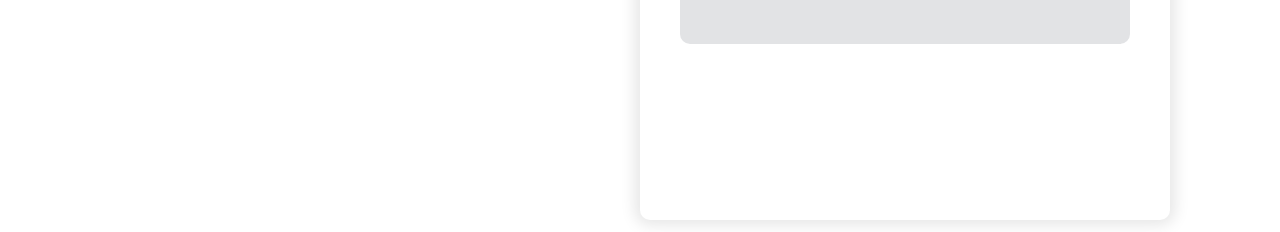
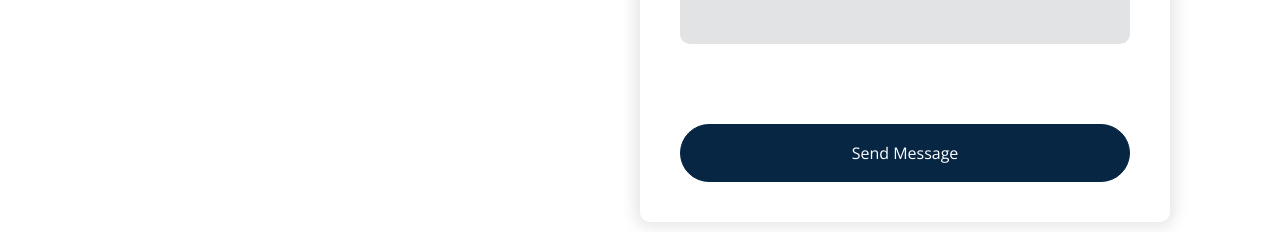
Before and after one commit to marketintelsolutions/assetmanagement, a React (Create React App) app: page /contact in a window 1280 px wide. Shown: the part 1840-2072 px from the top of the page. Built offline with nearby package versions, Linux system fonts and the light colour scheme.

Commit message:
slider adjustments

```diff
--- a/src/components/Landing/Slider.js
+++ b/src/components/Landing/Slider.js
@@ -58,10 +58,10 @@ const Slider = () => {
                             style={{ backgroundImage: `url(/construction.jpg)`, backgroundSize: 'cover' }}
                         >
                             <div className="bg-[#0000007e] relative  h-full w-full flex lg:pt-20 gap-20 items-end lg:items-center justify-end">
-                                <div className="absolute z-[1]  lg:-bottom-[62px] h-full lg:left-[-5] w-full lg:max-w-[42%] transition-opacity duration-500">
+                                <div className="absolute z-[1]  lg:-bottom-[62px] h-full lg:-left-5 w-full lg:max-w-[42%] transition-opacity duration-500">
                                     <img src={`/${slide.image}.jpg`} alt="building" className="w-full h-full object-cover" />
                                 </div>
-                                <div className="relative z-[2] w-full max-w-[90%] h-[40%] lg:max-w-[53%] text-primaryBlue bg-white px-8 py-8">
+                                <div className="relative z-[2] w-full max-w-[90%] h-[40%] lg:h-fit lg:max-w-[53%] text-primaryBlue bg-white px-8 py-8">
                                     <h1 className="text-2xl font-poppins font-medium">{slide.heading}</h1>
                                     <p className="text-base font-light mt-5">{slide.text}</p>
                                 </div>
--- a/src/pages/Contact.js
+++ b/src/pages/Contact.js
@@ -62,7 +62,7 @@ const Contact = () => {
                                 <label htmlFor="message" className='text-[15px] font-semibold text-gray-400'>Your Message</label>
                                 <textarea type="text" id='message' className='h-[120px] resize-none focus:outline-none focus:border-black pb-4 rounded-[10px] px-4 py-5 bg-[rgba(194,196,200,0.48)]  text-sm w-full' />
                             </div>
-                            <button type='button' className='w-full py-4 mt-10 rounded-full bg-primaryOrange  text-white hover:bg-black hover:text-white '>Send Message</button>
+                            <button type='button' className='w-full py-4 mt-10 rounded-full border border-primaryBlue hover:text-primaryBlue bg-primaryBlue  text-white hover:bg-transparent  '>Send Message</button>
                         </form>
                     </SlideIn>
                 </div>
```
